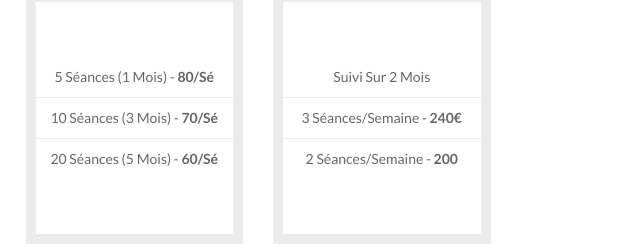
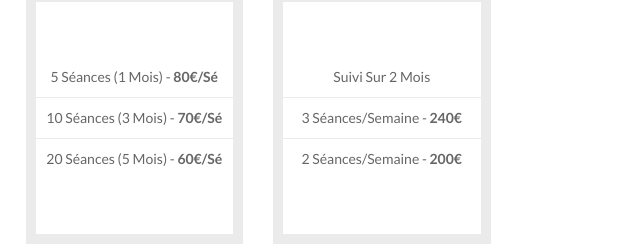
Before and after one commit to ericnxc/ericnxc.github.io, a plain HTML site: page index.html in a window 1280 px wide. Shown: the part 2141-2387 px from the top of the page, 487-1127 px from the left. Drawn offline with nearby package versions, Linux system fonts and the light colour scheme.

Commit message:
Update Prices

```diff
--- a/index.html
+++ b/index.html
@@ -306,9 +306,9 @@
                             <h2 class="title_bg_3">Forfait Duo</h2>
                             <h3><span class="currency">€</span>60<span class="monuth">/ séance*</span></h3>
                             <ul>
-                                <li>5 séances (1 mois) - <b>80/sé</b></li>
-                                <li>10 séances (3 mois) - <b>70/sé</b></li>
-                                <li>20 séances (5 mois) - <b>60/sé</b></li>
+                                <li>5 séances (1 mois) - <b>80€/sé</b></li>
+                                <li>10 séances (3 mois) - <b>70€/sé</b></li>
+                                <li>20 séances (5 mois) - <b>60€/sé</b></li>
                                 <!--<li><a href="" class="btn pricing_btn">Send</a></li>-->
                             </ul>
                         </div>
@@ -321,7 +321,7 @@
                                 <li>Suivi sur 2 mois</b>
                                 </li>
                                 <li>3 séances/semaine - <b>240€</b></li>
-                                <li>2 séances/semaine - <b>200</b></li>
+                                <li>2 séances/semaine - <b>200€</b></li>
                                 <!--<li><a href="" class="btn pricing_btn">Send</a></li>-->
                             </ul>
                         </div>
```
